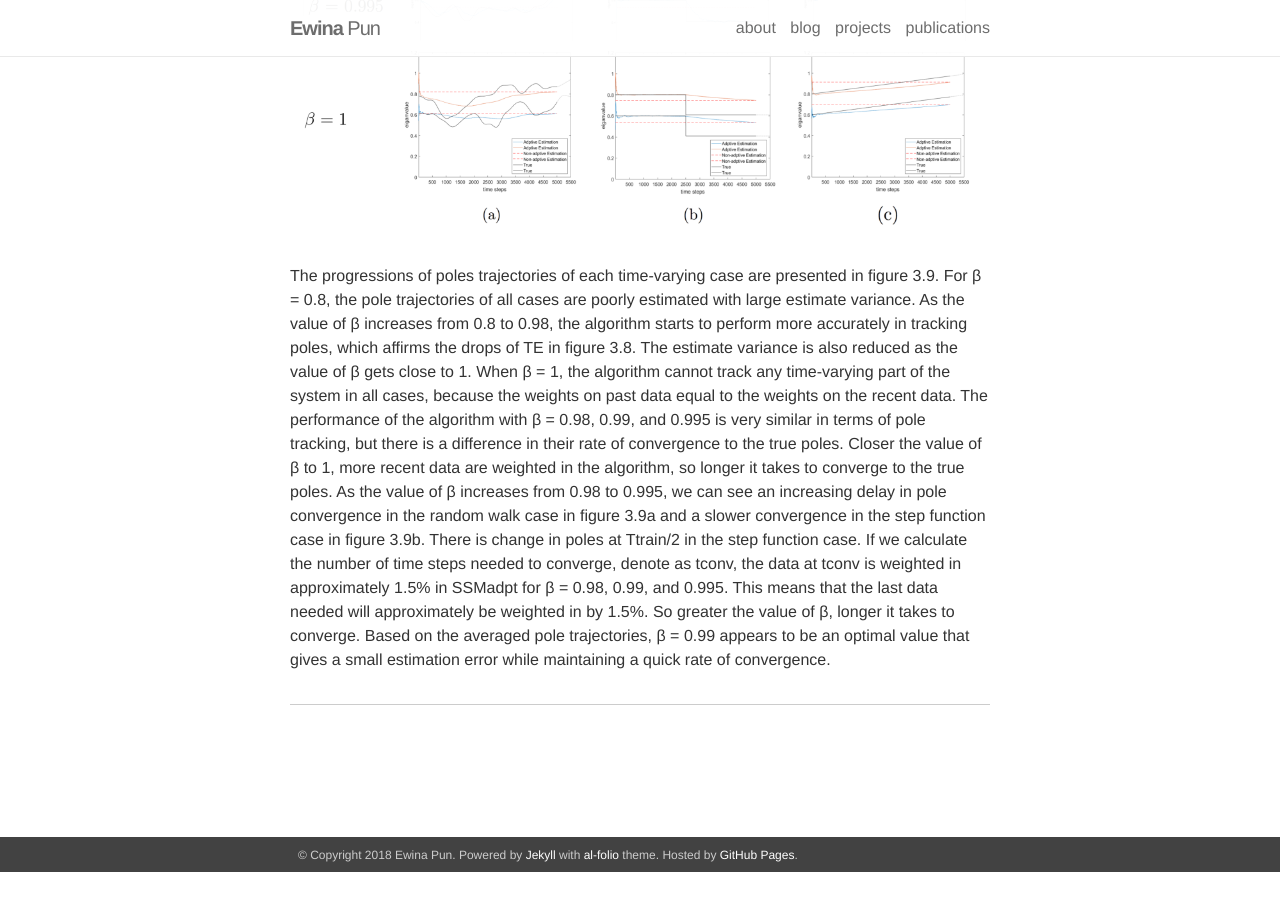
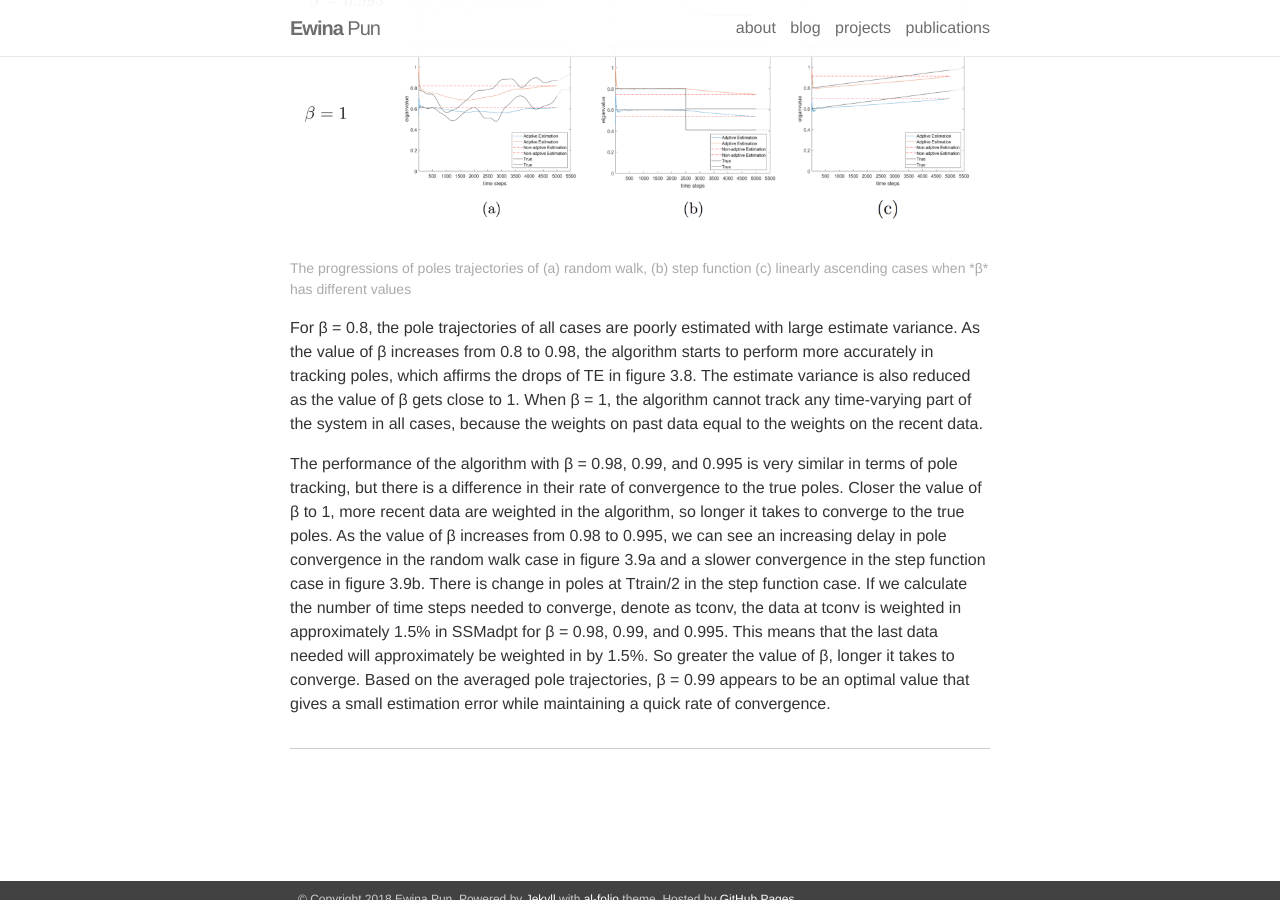
Before and after one commit to ewinapun/ewinapun.github.io, a Jekyll site: the page built from _projects/2_project.markdown, in a window 1280 px wide and 900 px high, scrolled down 3833 px. Built offline with Jekyll 4.4.1, drawn with Linux system fonts in a browser that asks for light colours; nearby versions of some CDN libraries; before the commit the page ends 4705 px from its top, so only the background shows below that; some of the changed text lies outside the part shown.

Commit message:
subid project added

```diff
--- a/_projects/2_project.markdown
+++ b/_projects/2_project.markdown
@@ -5,18 +5,18 @@
 img: /assets/img/dynamic_tracking_project/auto(1)-eig-99.png
 ---
 
-On this page, I briefly covers what I wrote for my senior thesis. I only cover key research ideas and figures that are extracted from my thesis.
+On this page, I briefly go over what I wrote for my senior thesis. I only cover key research ideas and figures that are extracted from my thesis.
 
 To view the full version of my senior thesis, <a href='http://ewinapun.tk/assets/pdf/thesis.pdf'>*click here*</a>.
 
 ***
 
-### abstract
-<p style="font-size: $small-font-size; width: 80%; text-align: center;">
-    In this work, we implement an adaptive subspace identification algorithm developed by[^note1] and test it on simulated time-invariant and time-varying state-space models. We run some simulations to prove that the algorithm can track the poles trajectories of the time-varying State-space models in an adaptive manner with high accuracy. By quantifying the performance with prediction error and tracking error, experi- mental results indicate the proposed adaptive identification algorithm could better predict and track poles of the true time-varying system, as compared to the tradi- tional non-adaptive identification algorithm. In addition, we investigate the effect of the forgetting factor and training set length to empirically find their best values in our simulations.
+#### abstract
+<p>
+    In this work, we implement an adaptive subspace identification algorithm developed by [^note1] and test it on simulated time-invariant and time-varying state-space models. We run some simulations to prove that the algorithm can track the poles trajectories of the time-varying State-space models in an adaptive manner with high accuracy. By quantifying the performance with prediction error and tracking error, experi- mental results indicate the proposed adaptive identification algorithm could better predict and track poles of the true time-varying system, as compared to the tradi- tional non-adaptive identification algorithm. In addition, we investigate the effect of the forgetting factor and training set length to empirically find their best values in our simulations.
 </p>
 
-## result
+## results
 
 <p>
     <img src="/assets/img/dynamic_tracking_project/all5waveforms.png" style="width: 99%;"/>
@@ -83,15 +83,17 @@
 
 Overall, TE_adpt  TE_non-adpt
 
-What difference does β make?
+## Influence of the forgetting factor
 
 <p>
     <img src="/assets/img/dynamic_tracking_project/beta_allwith1.png" style="width: 99%;"/>
     <div class="caption">
+        The progressions of poles trajectories of (a) random walk, (b) step function (c) linearly ascending cases when *β* has different values
     </div>
 </p>
 
-The progressions of poles trajectories of each time-varying case are presented in figure 3.9. For β = 0.8, the pole trajectories of all cases are poorly estimated with large estimate variance. As the value of β increases from 0.8 to 0.98, the algorithm starts to perform more accurately in tracking poles, which affirms the drops of TE in figure 3.8. The estimate variance is also reduced as the value of β gets close to 1. When β = 1, the algorithm cannot track any time-varying part of the system in all cases, because the weights on past data equal to the weights on the recent data.
+For β = 0.8, the pole trajectories of all cases are poorly estimated with large estimate variance. As the value of β increases from 0.8 to 0.98, the algorithm starts to perform more accurately in tracking poles, which affirms the drops of TE in figure 3.8. The estimate variance is also reduced as the value of β gets close to 1. When β = 1, the algorithm cannot track any time-varying part of the system in all cases, because the weights on past data equal to the weights on the recent data.
+
 The performance of the algorithm with β = 0.98, 0.99, and 0.995 is very similar in terms of pole tracking, but there is a difference in their rate of convergence to the true poles. Closer the value of β to 1, more recent data are weighted in the algorithm, so longer it takes to converge to the true poles. As the value of β increases from 0.98 to 0.995, we can see an increasing delay in pole convergence in the random walk case in figure 3.9a and a slower convergence in the step function case in figure 3.9b. There is change in poles at Ttrain/2 in the step function case. If we calculate the number of time steps needed to converge, denote as tconv, the data at tconv is weighted in approximately 1.5% in SSMadpt for β = 0.98, 0.99, and 0.995. This means that the last data needed will approximately be weighted in by 1.5%. So greater the value of β, longer it takes to converge. Based on the averaged pole trajectories, β = 0.99 appears to be an optimal value that gives a small estimation error while maintaining a quick rate of convergence.
 
 ***
```
